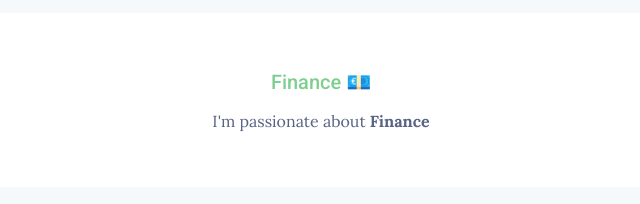
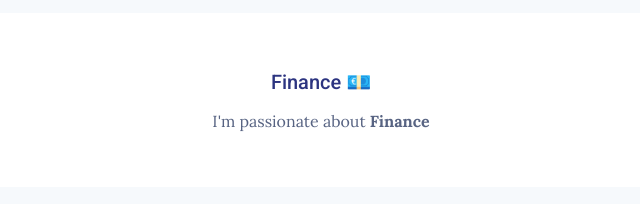
Before and after one commit to mathieu-nl/my-profile, a plain HTML site: page index.html in a window 1280 px wide. Shown: the part 594-798 px from the top of the page, 319-959 px from the left. Drawn offline with Linux system fonts and the light colour scheme.

Commit message:
Update style.css

```diff
--- a/style.css
+++ b/style.css
@@ -16,7 +16,7 @@ h1 {
 }
 
 h2{
-    color: #7ECE90;
+    color: #2C3480;
 	font-size: 20px;
 	font-weight: lighter;
 	font-weight: 500;
```
